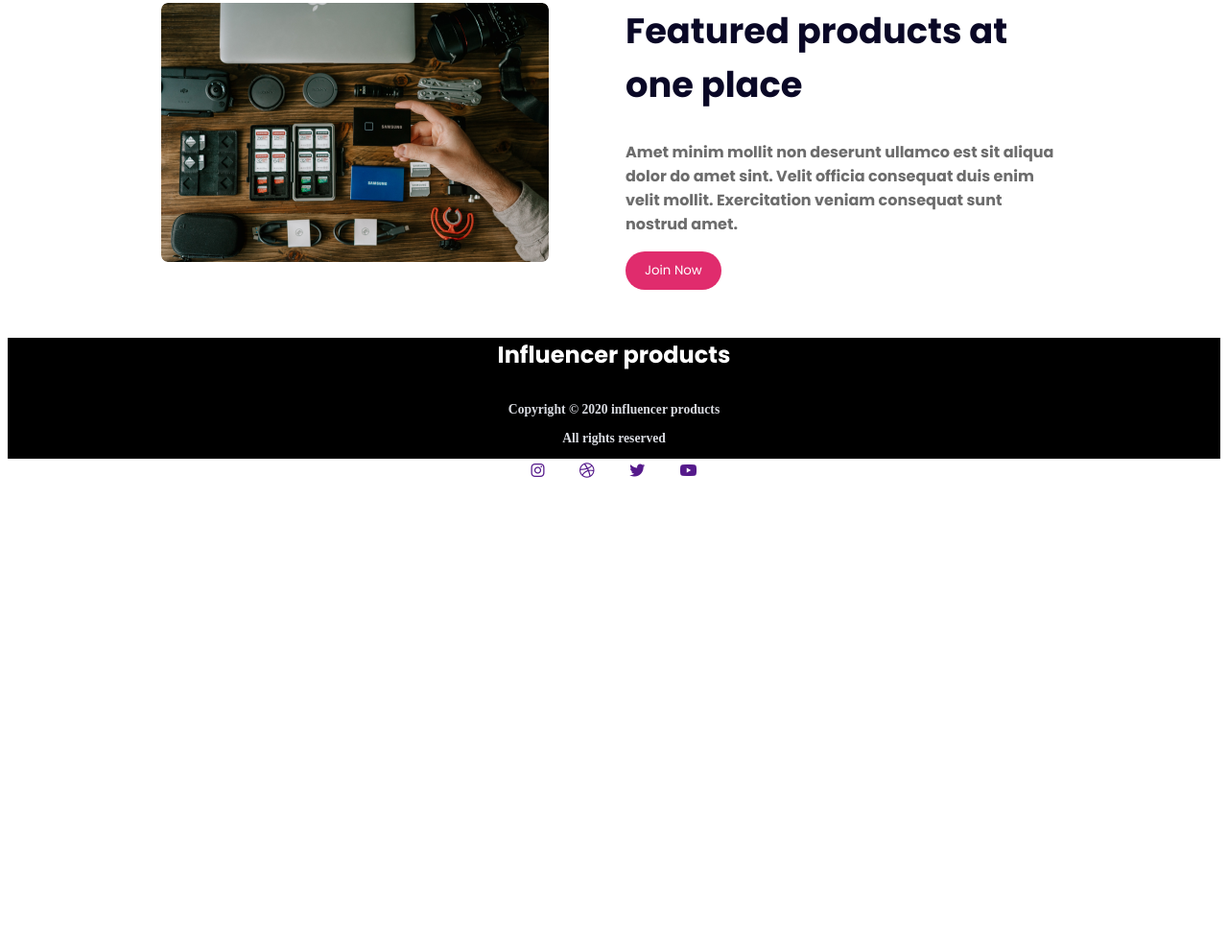
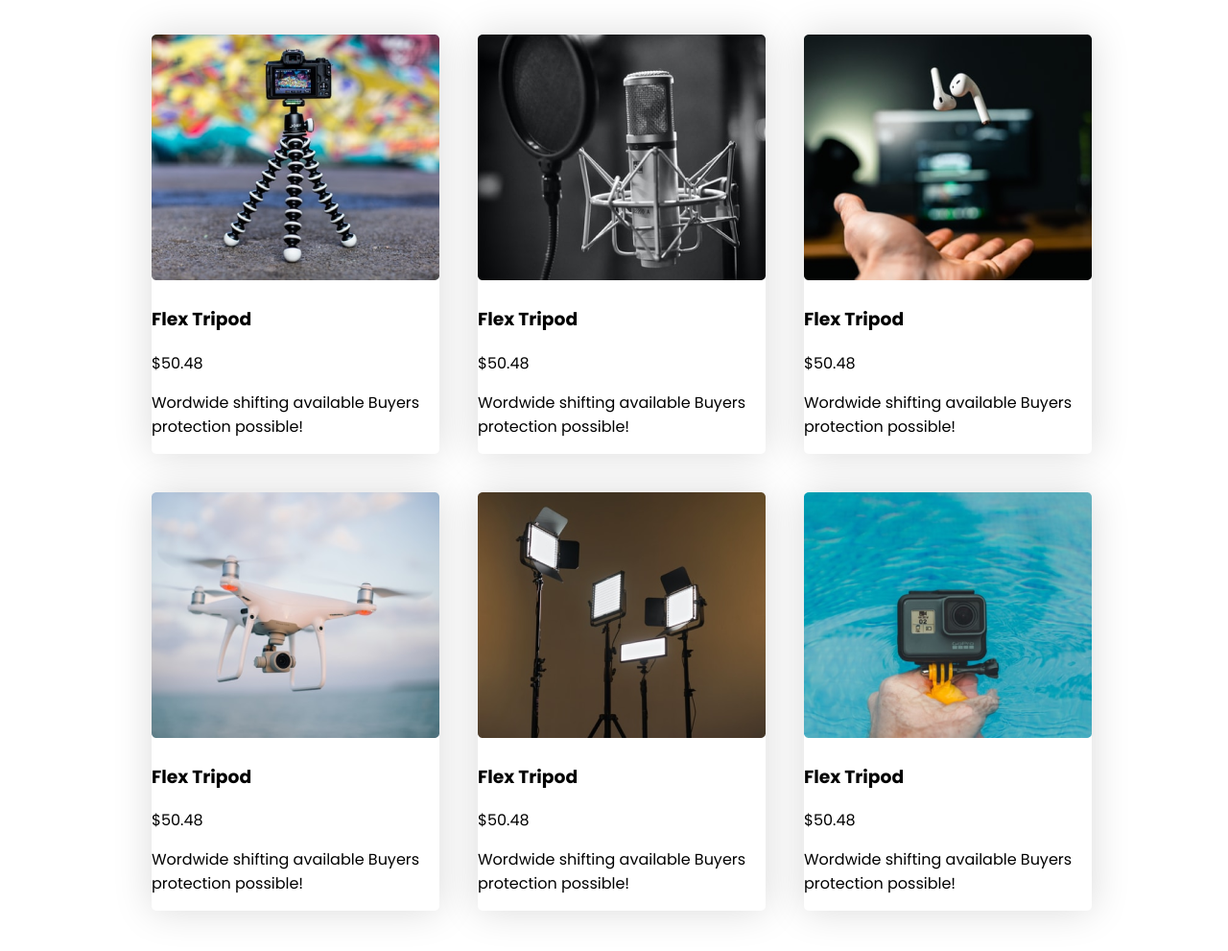
Before and after one commit to mizanff/Influencer-products-website, a plain HTML site: page index.html in a window 1280 px wide. Shown: the part 949-1940 px from the top of the page at 96% size. Before the commit the page ends 1467 px from the top, so only its background shows below. Drawn offline with Linux system fonts and the light colour scheme.

Commit message:
added a finished

```diff
--- a/index.html
+++ b/index.html
@@ -35,7 +35,9 @@
           </p>
           <button class="text-primary">Preebook now</button>
         </div>
-        <img class="profile-pic" src="images/main-camera.png" alt="" />
+        <div id="protfolio-img">
+          <img class="profile-pic" src="images/main-camera.png" alt="" />
+        </div>
       </div>
     </header>
     <main>
@@ -52,6 +54,51 @@
       </section>
       <section>
         <h3 class="features-title">Popular Collection</h3>
+        <div class="card-container">
+          <div class="card-content">
+            <img src="images/tripod.png" alt="">
+            <h3>Flex Tripod</h3>
+            <span>$50.48</span>
+            <p>Wordwide shifting available
+              Buyers protection possible!</p>
+          </div>
+          <div class="card-content">
+            <img src="images/mic.png" alt="">
+            <h3>Flex Tripod</h3>
+            <span>$50.48</span>
+            <p>Wordwide shifting available
+              Buyers protection possible!</p>
+          </div>
+          <div class="card-content">
+            <img src="images/airpod.png" alt="">
+            <h3>Flex Tripod</h3>
+            <span>$50.48</span>
+            <p>Wordwide shifting available
+              Buyers protection possible!</p>
+          </div>
+          <div class="card-content">
+            <img src="images/drone.png" alt="">
+            <h3>Flex Tripod</h3>
+            <span>$50.48</span>
+            <p>Wordwide shifting available
+              Buyers protection possible!</p>
+          </div>
+          <div class="card-content">
+            <img src="images/lights.png" alt="">
+            <h3>Flex Tripod</h3>
+            <span>$50.48</span>
+            <p>Wordwide shifting available
+              Buyers protection possible!</p>
+          </div>
+          <div class="card-content">
+            <img src="images/action.png" alt="">
+            <h3>Flex Tripod</h3>
+            <span>$50.48</span>
+            <p>Wordwide shifting available
+              Buyers protection possible!</p>
+          </div>
+
+        </div>
       </section>
       <section>
         <div class="container">
--- a/styles/styles.css
+++ b/styles/styles.css
@@ -41,7 +41,9 @@ nav a {
 /*banner section  */
 header {
     background-color: rgb(255, 255, 255);
-    background-image: url(../images/Circle\ design.svg);
+}
+#protfolio-img{
+    background-image: url("../images/Circle\ design.svg");
     background-repeat: no-repeat;
     background-position: bottom right;
 }
@@ -77,7 +79,7 @@ header {
 }
 
 /* sponsors-img */
-.sponsors-img-container{
+.sponsors-img-container {
     margin: 70px 150px;
     display: flex;
     justify-content: space-evenly;
@@ -87,33 +89,49 @@ header {
 
 /* card-section */
 
-.features-title{
+.card-container {
+    margin: 50px 150px;
+    display: grid;
+    grid-template-columns: repeat(3, 1fr);
+    gap: 40px;
+}
+
+.card-content {
+    border-radius: 5px;
+    box-shadow: 0px 0px 40px 0px rgba(0, 0, 0, 0.15);
+    background: rgb(255, 255, 255);
+    width: 100%;
+}
+
+.features-title {
     text-align: center;
     color: rgb(58, 58, 58);
     font-size: 1.75rem;
     font-weight: 600;
 }
 
+
+
 /* featured content */
 
-.container{
+.container {
     margin: 50px 160px;
     display: flex;
     align-items: center;
-    gap: 80px;
+    gap: 40px;
 }
 
-.img-container{
+.img-container {
     border-radius: 7px;
 }
 
-.featured-title{
+.featured-title {
     color: rgb(10, 8, 38);
     font-size: 2.30rem;
     font-weight: 700;
 }
 
-.featured-description{
+.featured-description {
     color: rgb(108, 108, 108);
     font-size: 1rem;
     font-weight: 700;
@@ -121,29 +139,33 @@ header {
 
 /* footer section */
 
-.footer-section{
+.footer-section {
     background-color: black;
     text-align: center;
 }
 
-.footer-title{
+.Influencer-products {
+    padding: 20px 0px;
+}
+
+.footer-title {
     color: rgb(255, 255, 255);
     font-size: 1.50rem;
     font-weight: 700;
 }
 
-.footer-description{
+.footer-description {
     color: rgb(217, 219, 225);
     font-family: Manrope;
     font-size: 0.85rem;
     font-weight: 700;
 }
 
-.footer-icon{
-    background-color: rgb(255, 255, 255);
+.footer-icon {
+    color: white;
 }
 
-.footer-icon a{
+.footer-icon a {
     padding: 16px;
 }
 
@@ -152,17 +174,39 @@ header {
 /* Mobile device */
 
 @media screen and (max-width: 576px) {
-    header{
+    #protfolio-img{
         background-image: none;
     }
-    nav > ul,
+
+    nav>ul,
     nav,
     .sponsors-img-container,
     .container,
-    .banner{
+    .banner {
         flex-direction: column;
     }
-    .banner .profile-pic{
+    nav,
+    nav ul{
+        padding: 0px;
+    }
+
+    nav li{
+        margin-left: 0px;
+    }
+    .banner{
+        padding: 0px;
+    }
+    .banner .profile-pic {
+        width: 80%;
+    }
+    .card-container{
+        display: grid;
+        grid-template-columns: repeat(1, 1fr);
+        gap: 10px;
+        margin: 0px;
+    }
+    .card-content{
         width: 100%;
+        text-align: center;
     }
 }
```
